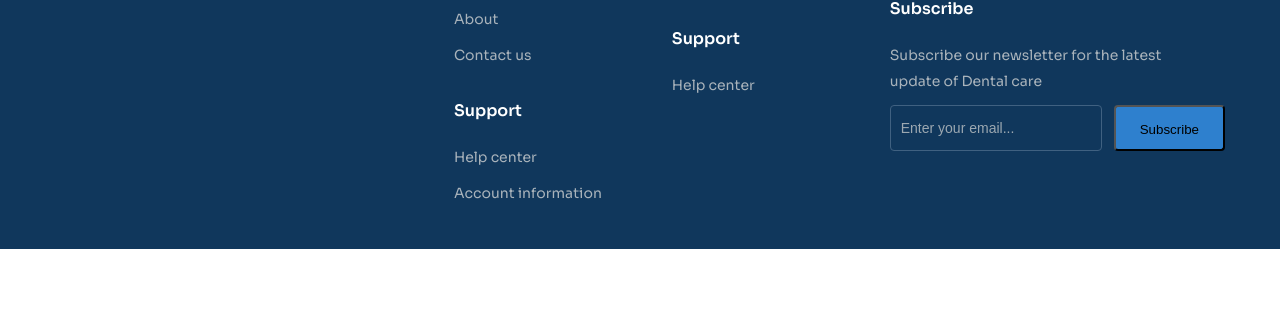
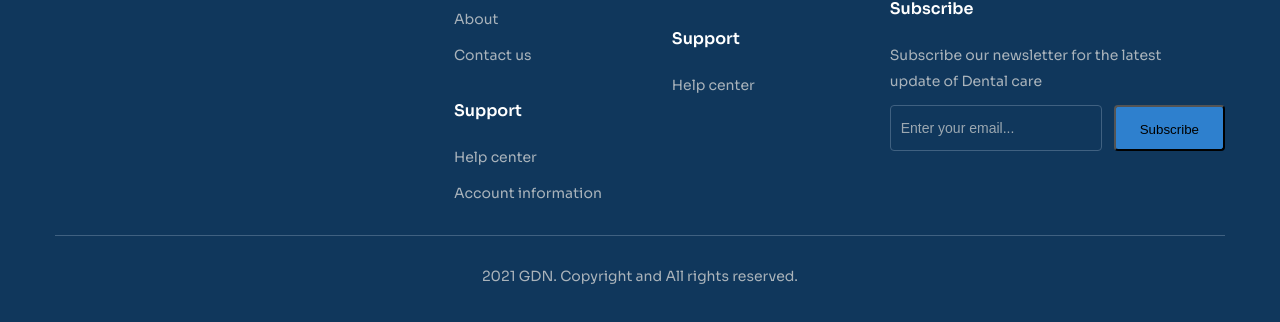
Before and after one commit to tuan-binh/HTML_CSS_03, a plain HTML site: page index.html in a window 1280 px wide. Shown: the part 6443-6765 px from the top of the page. Before the commit the page ends 6692 px from the top, so only its background shows below. Drawn offline with Linux system fonts and the light colour scheme.

Commit message:
update fix footer

```diff
--- a/assets/css/style.css
+++ b/assets/css/style.css
@@ -858,3 +858,15 @@ a {
   border-radius: 4px;
   cursor: pointer;
 }
+.footer .rectangle {
+  margin-top: 28px;
+  height: 1px;
+  background: #406181;
+}
+.footer__copy {
+  margin-top: 28px;
+  color: #aab3ba;
+  text-align: center;
+  font-size: 1.4rem;
+  line-height: 1.85;
+}
--- a/index.html
+++ b/index.html
@@ -428,6 +428,8 @@
           </form>
         </div>
       </div>
+      <div class="rectangle"></div>
+      <p class="footer__copy">2021 GDN. Copyright and All rights reserved.</p>
     </div>
   </footer>
 </body>
```
